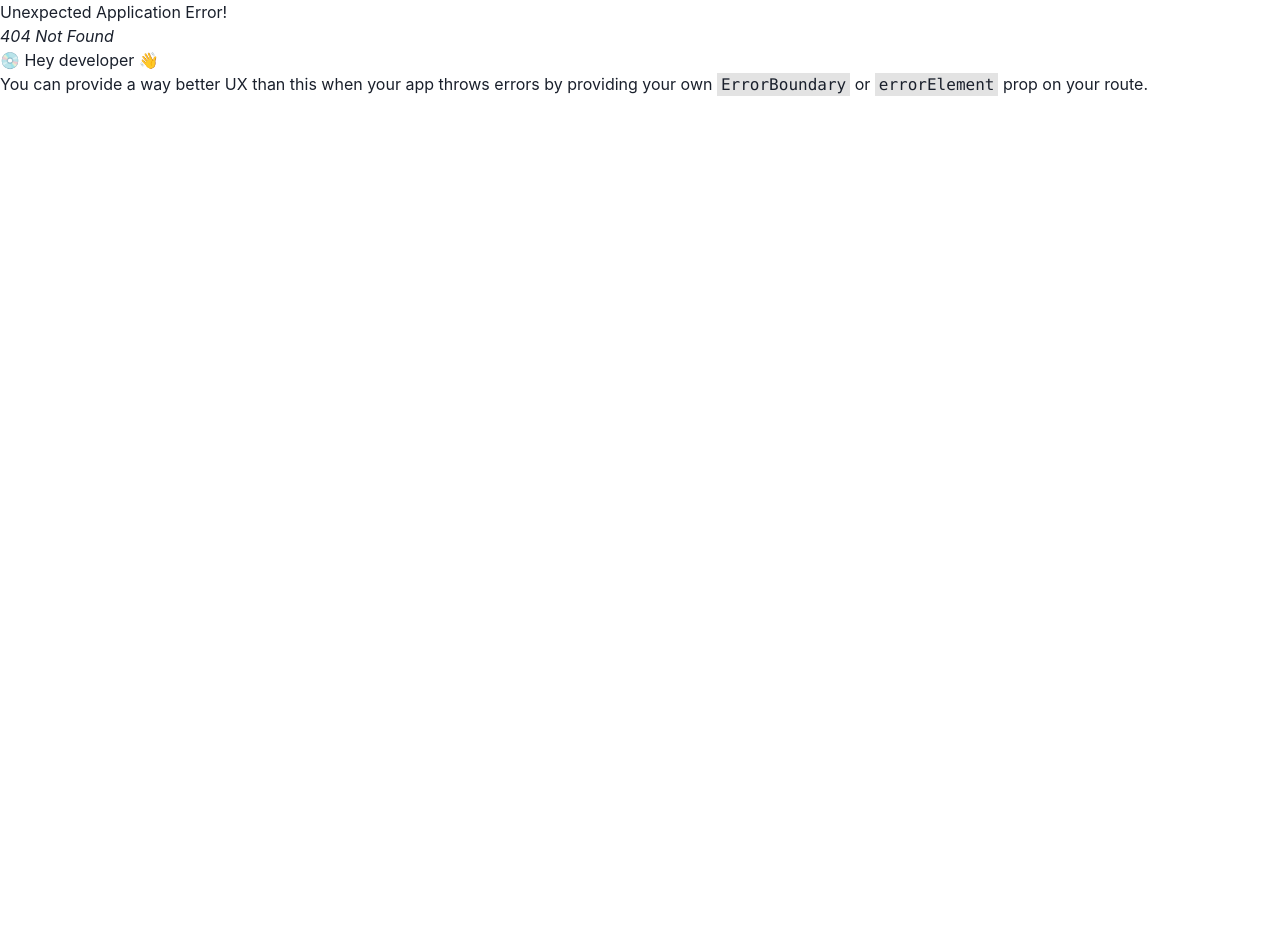
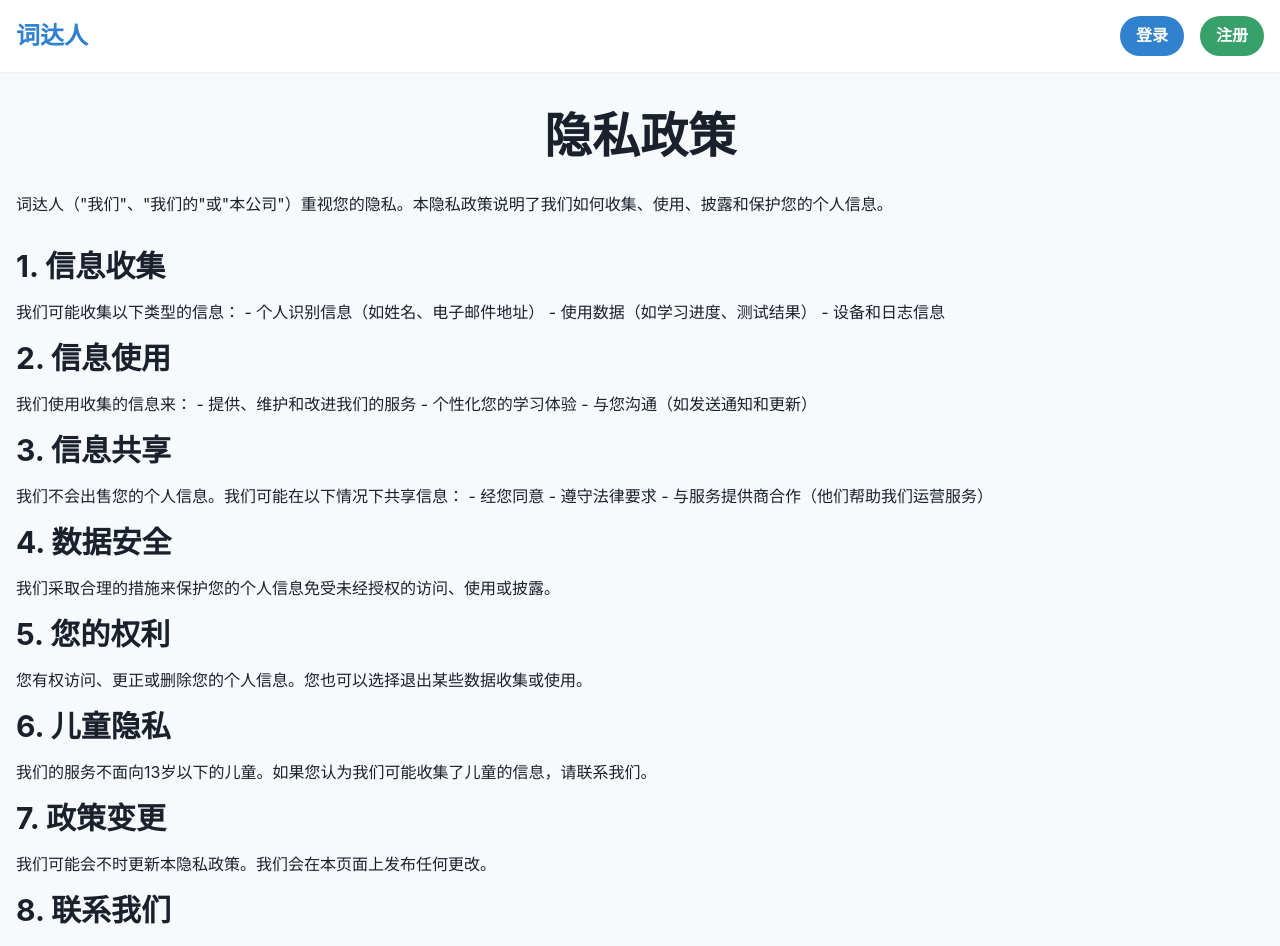
Before and after one commit to mfelixfeng/vocab-master, a React (Vite) app: page /privacy-policy in a window 1280 px wide. Before the commit this address had no page. Shown: the top 946 px of the page. Before the commit the page ends 800 px from the top, so only its background shows below. Built offline with nearby package versions, Linux system fonts and the light colour scheme.

Commit message:
feat: add privacy policy page

```diff
--- /dev/null
+++ b/src/pages/PrivacyPolicyPage.tsx
@@ -0,0 +1,95 @@
+import {
+  Box,
+  Container,
+  Heading,
+  Text,
+  VStack,
+  useColorModeValue,
+} from "@chakra-ui/react";
+import Header from "../components/Header";
+import Footer from "../components/Footer";
+
+const PrivacyPolicyPage = () => {
+  const bgColor = useColorModeValue("gray.50", "gray.800");
+  const cardBg = useColorModeValue("white", "gray.700");
+
+  return (
+    <Box bg={bgColor} minH="100vh">
+      <Header bg={cardBg} />
+      <Container maxW="container.xl" py={10}>
+        <VStack spacing={8} align="stretch">
+          <Heading as="h1" size="2xl" textAlign="center">
+            隐私政策
+          </Heading>
+          <Text>
+            词达人（"我们"、"我们的"或"本公司"）重视您的隐私。本隐私政策说明了我们如何收集、使用、披露和保护您的个人信息。
+          </Text>
+          <VStack spacing={4} align="stretch">
+            <Heading as="h2" size="lg">
+              1. 信息收集
+            </Heading>
+            <Text>
+              我们可能收集以下类型的信息： -
+              个人识别信息（如姓名、电子邮件地址） -
+              使用数据（如学习进度、测试结果） - 设备和日志信息
+            </Text>
+
+            <Heading as="h2" size="lg">
+              2. 信息使用
+            </Heading>
+            <Text>
+              我们使用收集的信息来： - 提供、维护和改进我们的服务 -
+              个性化您的学习体验 - 与您沟通（如发送通知和更新）
+            </Text>
+
+            <Heading as="h2" size="lg">
+              3. 信息共享
+            </Heading>
+            <Text>
+              我们不会出售您的个人信息。我们可能在以下情况下共享信息： -
+              经您同意 - 遵守法律要求 - 与服务提供商合作（他们帮助我们运营服务）
+            </Text>
+
+            <Heading as="h2" size="lg">
+              4. 数据安全
+            </Heading>
+            <Text>
+              我们采取合理的措施来保护您的个人信息免受未经授权的访问、使用或披露。
+            </Text>
+
+            <Heading as="h2" size="lg">
+              5. 您的权利
+            </Heading>
+            <Text>
+              您有权访问、更正或删除您的个人信息。您也可以选择退出某些数据收集或使用。
+            </Text>
+
+            <Heading as="h2" size="lg">
+              6. 儿童隐私
+            </Heading>
+            <Text>
+              我们的服务不面向13岁以下的儿童。如果您认为我们可能收集了儿童的信息，请联系我们。
+            </Text>
+
+            <Heading as="h2" size="lg">
+              7. 政策变更
+            </Heading>
+            <Text>
+              我们可能会不时更新本隐私政策。我们会在本页面上发布任何更改。
+            </Text>
+
+            <Heading as="h2" size="lg">
+              8. 联系我们
+            </Heading>
+            <Text>
+              如果您对本隐私政策有任何问题，请联系我们：mfelixfeng@gmail.com
+            </Text>
+          </VStack>
+        </VStack>
+      </Container>
+      <Footer />
+    </Box>
+  );
+};
+
+export default PrivacyPolicyPage;
--- a/src/route.tsx
+++ b/src/route.tsx
@@ -4,6 +4,7 @@ import Layout from "./pages/Layout";
 import SignUpPage from "./pages/SignUpPage";
 import SignInPage from "./pages/SignInPage";
 import TermsOfServicePage from "./pages/TermsOfServicePage";
+import PrivacyPolicyPage from "./pages/PrivacyPolicyPage";
 
 export default createBrowserRouter([
   {
@@ -14,6 +15,7 @@ export default createBrowserRouter([
       { path: "/sign-up", element: <SignUpPage /> },
       { path: "/sign-in", element: <SignInPage /> },
       { path: "/terms-of-service", element: <TermsOfServicePage /> },
+      { path: "/privacy-policy", element: <PrivacyPolicyPage /> },
     ],
   },
 ]);
```
